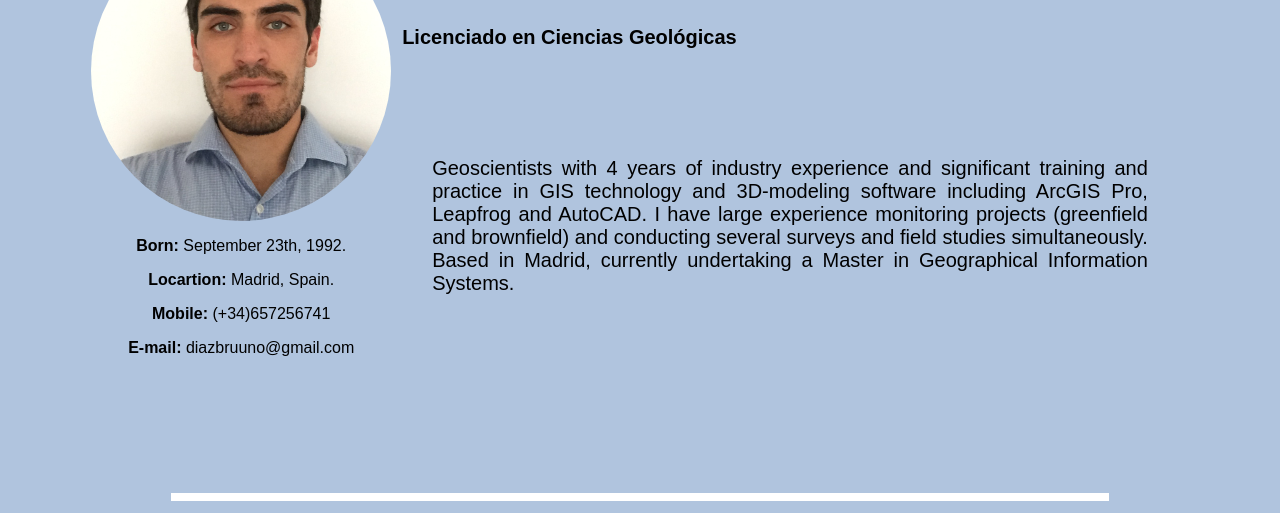
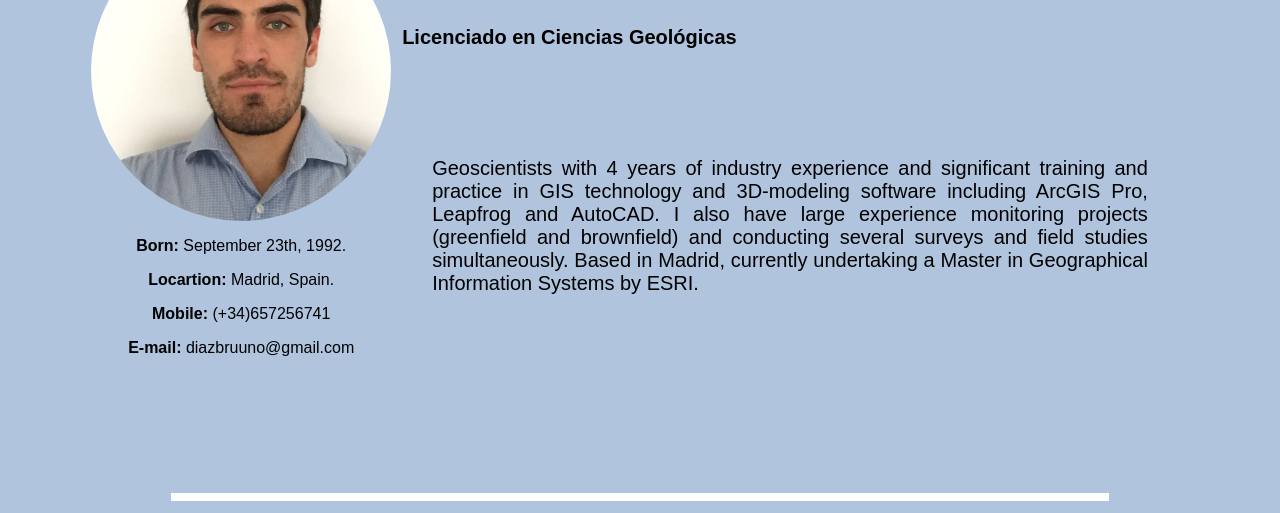
Before and after one commit to bjdiazmg/Modulo5_CV, a plain HTML site: page index.html in a window 1280 px wide. Shown: the part 287-800 px from the top of the page. Drawn offline with Linux system fonts and the light colour scheme.

Commit message:
20220216_V4

```diff
--- a/index.html
+++ b/index.html
@@ -79,9 +79,9 @@
 
                 <p class="profile"> Geoscientists with 4 years of industry experience and significant training and
                     practice in GIS technology and 3D-modeling software
-                    including ArcGIS Pro, Leapfrog and AutoCAD. I have large experience monitoring projects (greenfield
+                    including ArcGIS Pro, Leapfrog and AutoCAD. I also have large experience monitoring projects (greenfield
                     and brownfield) and conducting several surveys and field studies
-                    simultaneously. Based in Madrid, currently undertaking a Master in Geographical Information Systems.
+                    simultaneously. Based in Madrid, currently undertaking a Master in Geographical Information Systems by ESRI.
                 </p>
 
 
--- a/index.js
+++ b/index.js
@@ -1,3 +1,5 @@
+// Ingresar un comentario function
+
 function keyEnter(event) {
     if (event.keyCode === 13) {
         showresult();
```
Also changed, not shown: style.css (+4 -39 lines).
